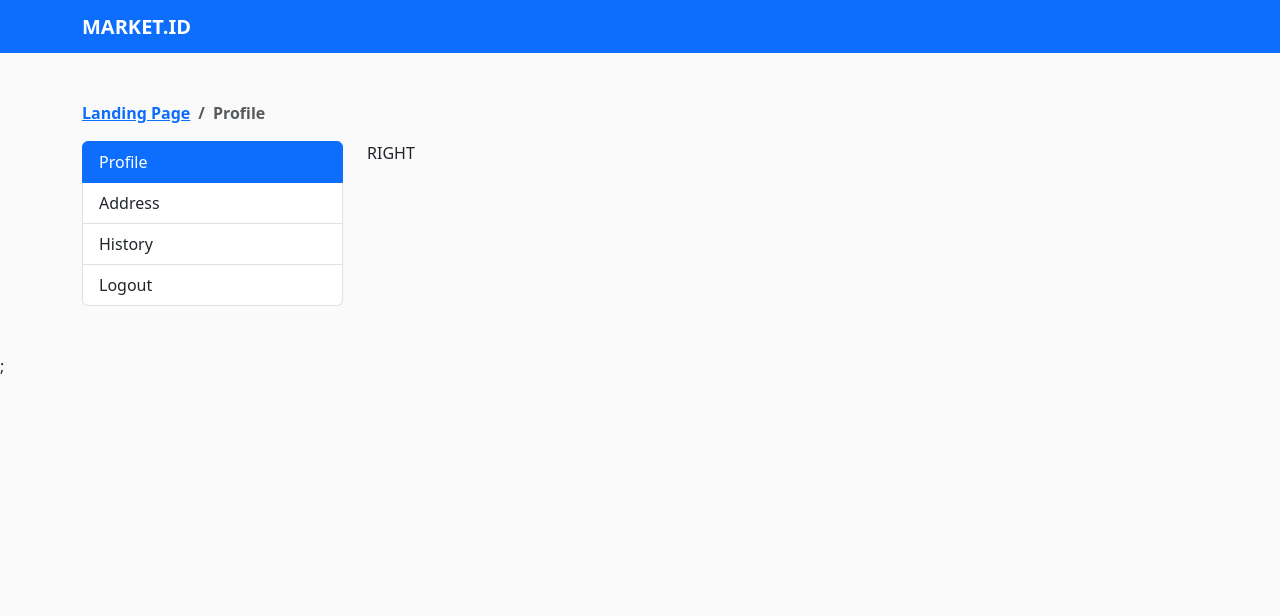
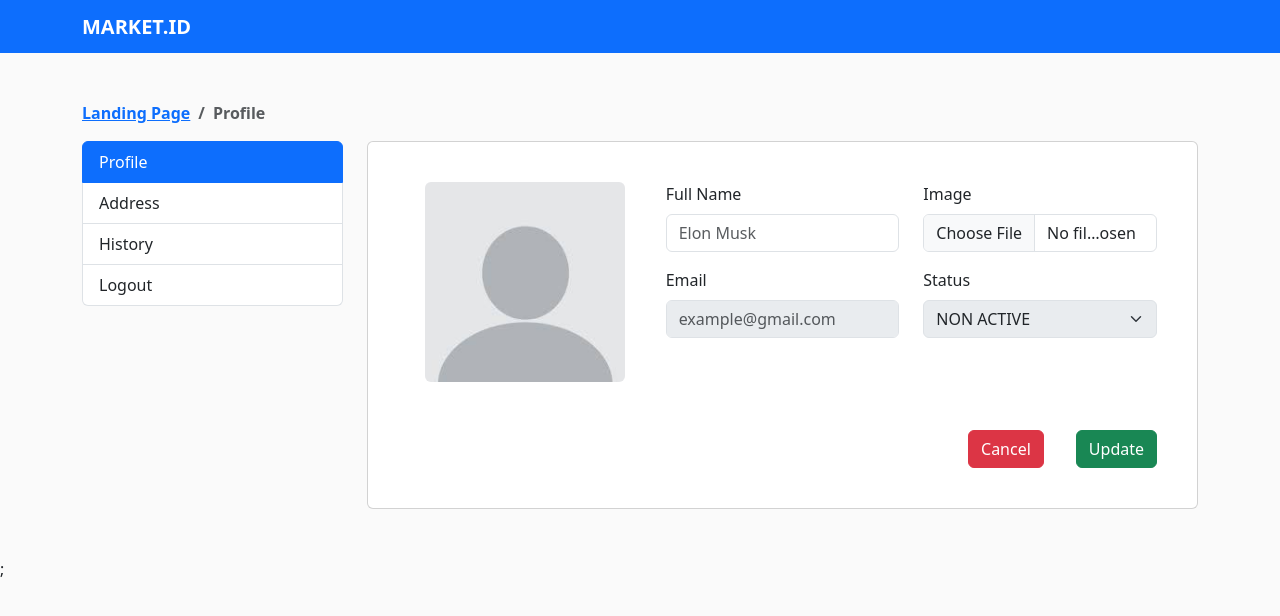
Before and after one commit to nanajusolihun/market-id-fe, a React (Create React App) app: page /profile in a window 1280 px wide. Shown: the top 616 px of the page. Built offline with nearby package versions, Linux system fonts and the light colour scheme; no server answers; sample sign-in values are in the browser's storage.

Commit message:
add validation form use formik and handle upload image use formdata

```diff
--- /dev/null
+++ b/src/components/Customer/CardProfile.jsx
@@ -0,0 +1,249 @@
+/* eslint-disable react-hooks/rules-of-hooks */
+import * as Yup from "yup";
+import { useFormik } from "formik";
+import { useEffect, useState, useRef } from "react";
+import { toast } from "react-toastify";
+import { useDispatch, useSelector } from "react-redux";
+import { Card, Col, Row, Image, Form, Button } from "react-bootstrap";
+
+import defaultProfile from "../../assets/images/default_image_profile.jpg";
+import { axiosInstance as axios } from "../../config/https";
+import handleErrorMessage from "../../utils/handleErrorMessage";
+
+const initialValues = {
+  full_name: "",
+  email: "",
+  file_name: "",
+  // password: "",
+  status: false,
+};
+
+const validationSchema = Yup.object({
+  full_name: Yup.string().required("Field is Required").min(4, "Input must be at least 4 characters").max(30, "Input must be at most 30 characters"),
+  email: Yup.string().required("Email is Required").email(),
+  file_name: Yup.string().required("file_name is Required"),
+  // password: Yup.string().required("Field is Required").min(8).max(12),
+});
+
+export default function CardProfile() {
+  const { user } = useSelector((state) => state.auth);
+  const dispatch = useDispatch();
+  const _id = user._id;
+
+  // FORMIK
+  const formik = useFormik({
+    initialValues,
+    validationSchema,
+    onSubmit: handleUpdateProfile,
+  });
+
+  const [isLoad, setIsLoad] = useState(true);
+  const [urlImage, setUrlImage] = useState(null);
+  const [image, setImage] = useState(null);
+
+  useEffect(() => {
+    if (isLoad) {
+      // Set_loading
+      dispatch({ type: "SET_LOADING", value: true });
+
+      // GET DATA USER DETAIL
+      axios
+        .get(`/users/${_id}/detail`)
+        .then((response) => {
+          const detailUsers = response.data.data;
+
+          formik.setFieldValue("full_name", detailUsers.full_name);
+          formik.setFieldValue("email", detailUsers.email);
+          formik.setFieldValue("status", detailUsers.status);
+
+          // SET URL IMAGE
+          const getUrlImage = detailUsers.image.url;
+          setUrlImage(getUrlImage);
+        })
+        .catch((error) => {
+          const message = error.response?.data?.message;
+
+          toast(handleErrorMessage(message), {
+            position: toast.POSITION.TOP_RIGHT,
+            type: toast.TYPE.ERROR,
+          });
+        })
+        .finally(() => {
+          // Set_loading
+          dispatch({ type: "SET_LOADING", value: false });
+          setIsLoad(false);
+        });
+    }
+  }, [isLoad, _id, dispatch, formik, urlImage]);
+
+  function handleUpdateProfile(form) {
+    const formData = new FormData();
+    formData.append("full_name", form.full_name);
+    formData.append("email", form.email);
+    formData.append("image", image);
+    formData.append("status", form.status);
+
+    // Set_loading
+    dispatch({ type: "SET_LOADING", value: true });
+
+    // GET DATA USER DETAIL
+    axios
+      .put(`/users/${_id}/update`, formData)
+      .then((response) => {
+        console.log("ini res", response);
+
+        toast(response.data.message, {
+          position: toast.POSITION.TOP_RIGHT,
+          type: toast.TYPE.SUCCESS,
+        });
+      })
+      .catch((error) => {
+        const message = error.response?.data?.message;
+        toast(handleErrorMessage(message), {
+          position: toast.POSITION.TOP_RIGHT,
+          type: toast.TYPE.ERROR,
+        });
+      })
+      .finally(() => {
+        // Set_loading
+        dispatch({ type: "SET_LOADING", value: false });
+        handleResetForm();
+      });
+  }
+
+  function handleChangeImage(event) {
+    const file = event.currentTarget.files[0];
+    // set input file_name
+    formik.setFieldValue("file_name", event.currentTarget.value);
+    // set input image
+    setImage(file);
+
+    const fileReader = new FileReader();
+    fileReader.onload = () => {
+      if (fileReader.readyState === 2) {
+        // set url image
+        setUrlImage(fileReader.result);
+      }
+    };
+
+    fileReader.readAsDataURL(file);
+  }
+
+  const refImage = useRef();
+  function handleResetForm() {
+    // reset from input image
+    refImage.current.value = null;
+    // reset formik
+    formik.resetForm();
+    setIsLoad(true);
+  }
+
+  return (
+    <Form onSubmit={formik.handleSubmit}>
+      <Card className="p-4 mt-md-0 mt-3">
+        <Card.Body>
+          {/* IMAGE PROFILE */}
+          <Row>
+            <Col lg="4" xs="12" className="text-center">
+              <Image style={{ width: "200px", height: "200px", aspectRatio: "3/2", objectFit: "cover" }} src={urlImage ? urlImage : defaultProfile} rounded />
+            </Col>
+
+            {/* FULLNAME AND EMAIL */}
+            <Col lg="4" xs="12">
+              <Form.Group className="mt-lg-0 mt-4 b-2">
+                <Form.Label htmlFor="full_name" className="mb-2">
+                  Full Name
+                </Form.Label>
+
+                <Form.Control
+                  id="full_name"
+                  name="full_name"
+                  type="text"
+                  placeholder="Elon Musk"
+                  value={formik.values.full_name}
+                  onBlur={formik.handleBlur}
+                  onChange={formik.handleChange}
+                  className={formik.touched.full_name && formik.errors.full_name && "border-danger"}
+                />
+                {formik.touched.full_name && formik.errors.full_name && <small className="text-danger test__5">{formik.errors.full_name}</small>}
+              </Form.Group>
+
+              <Form.Group className="mb-2 mt-3">
+                <Form.Label htmlFor="email" className="mb-2">
+                  Email
+                </Form.Label>
+
+                <Form.Control
+                  disabled
+                  id="email"
+                  name="email"
+                  type="email"
+                  placeholder="example@gmail.com"
+                  value={formik.values.email}
+                  onBlur={formik.handleBlur}
+                  onChange={formik.handleChange}
+                  className={formik.touched.email && formik.errors.email && "border-danger"}
+                />
+                {formik.touched.email && formik.errors.email && <small className="text-danger test__5">{formik.errors.email}</small>}
+              </Form.Group>
+            </Col>
+
+            {/* IMAGE AND STATUS */}
+            <Col lg="4" xs="12">
+              <Form.Group className="mb-2 mt-lg-0 mt-3">
+                <Form.Label htmlFor="file_name" className="mb-2">
+                  Image
+                </Form.Label>
+
+                <Form.Control
+                  ref={refImage}
+                  id="file_name"
+                  name="file_name"
+                  type="file"
+                  accept="image/*"
+                  placeholder="chosee file"
+                  value={formik.values.file_name}
+                  onBlur={formik.handleBlur}
+                  onChange={handleChangeImage}
+                  className={formik.touched.file_name && formik.errors.file_name && "border-danger"}
+                />
+                {formik.touched.file_name && formik.errors.file_name && <small className="text-danger test__5">{formik.errors.file_name}</small>}
+              </Form.Group>
+
+              <Form.Group className="mb-2 mt-3">
+                <Form.Label htmlFor="status" className="mb-2">
+                  Status
+                </Form.Label>
+
+                <Form.Select
+                  disabled
+                  id="status"
+                  name="status"
+                  type="text"
+                  placeholder="status"
+                  value={formik.values.status}
+                  onBlur={formik.handleBlur}
+                  onChange={formik.handleChange}
+                  className={formik.touched.status && formik.errors.status && "border-danger"}
+                >
+                  <option value={false}>NON ACTIVE</option>
+                  <option value={true}>ACTIVE</option>
+                </Form.Select>
+                {formik.touched.status && formik.errors.status && <small className="text-danger test__5">{formik.errors.status}</small>}
+              </Form.Group>
+            </Col>
+
+            <Col className="mt-5 d-flex justify-content-end">
+              <Button type="button" variant="danger" className="me-3" onClick={handleResetForm}>
+                Cancel
+              </Button>
+              <Button type="submit" variant="success" className="ms-3">
+                Update
+              </Button>
+            </Col>
+          </Row>
+        </Card.Body>
+      </Card>
+    </Form>
+  );
+}
--- a/src/pages/Profile.jsx
+++ b/src/pages/Profile.jsx
@@ -2,6 +2,7 @@ import { Col, Row } from "react-bootstrap";
 
 import ABreadCrumb from "../components/ABreadCrumb";
 import AListGroup from "../components/Customer/AListGroup";
+import CardProfile from "../components/Customer/CardProfile";
 
 export default function Profile() {
   const options = [
@@ -45,7 +46,9 @@ export default function Profile() {
         <Col md="3">
           <AListGroup menus={menus} />
         </Col>
-        <Col md="9">RIGHT</Col>
+        <Col md="9">
+          <CardProfile />
+        </Col>
       </Row>
     </>
   );
```
Also changed, not shown: src/assets/images/default_image_profile.jpg (added).
